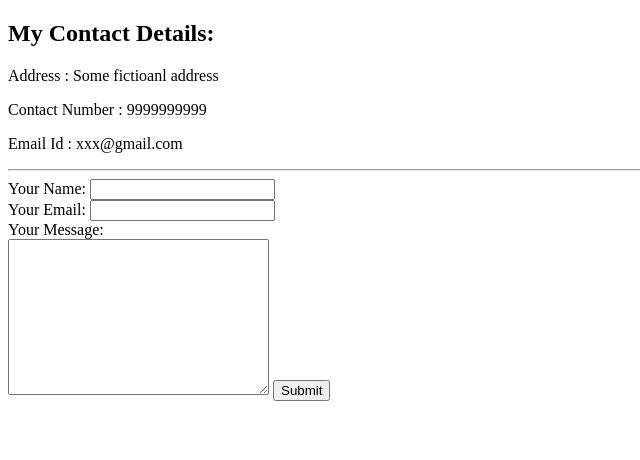
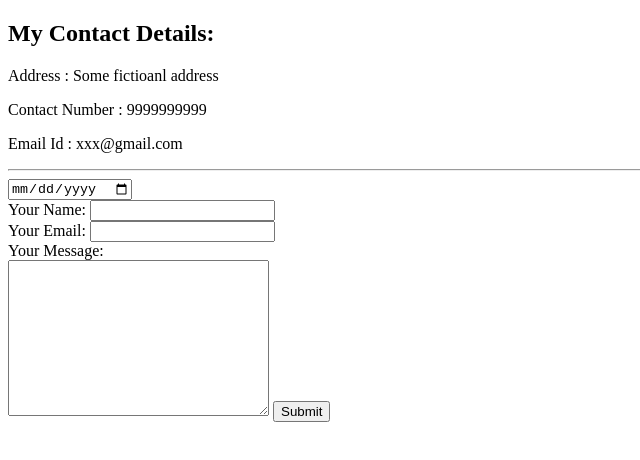
Before and after one commit to aneesha110/cv, a plain HTML site: page contact.html in a window 1280 px wide. Shown: the whole page, without its empty margins (0-640 px from the left). Drawn offline with Linux system fonts and the light colour scheme.

Commit message:
Added date feature

```diff
--- a/contact.html
+++ b/contact.html
@@ -11,6 +11,7 @@
     <p>Email Id : xxx@gmail.com</p>
     <hr>
     <form class="" action="mailto:aneeshakavathekar@gmail.com" method="post" enctype="text/plain">
+        <input type="date" name=""><br>
         <label for="">Your Name:</label>
         <input type="text" name="yourName"><br>
         <label for="">Your Email:</label>
```
